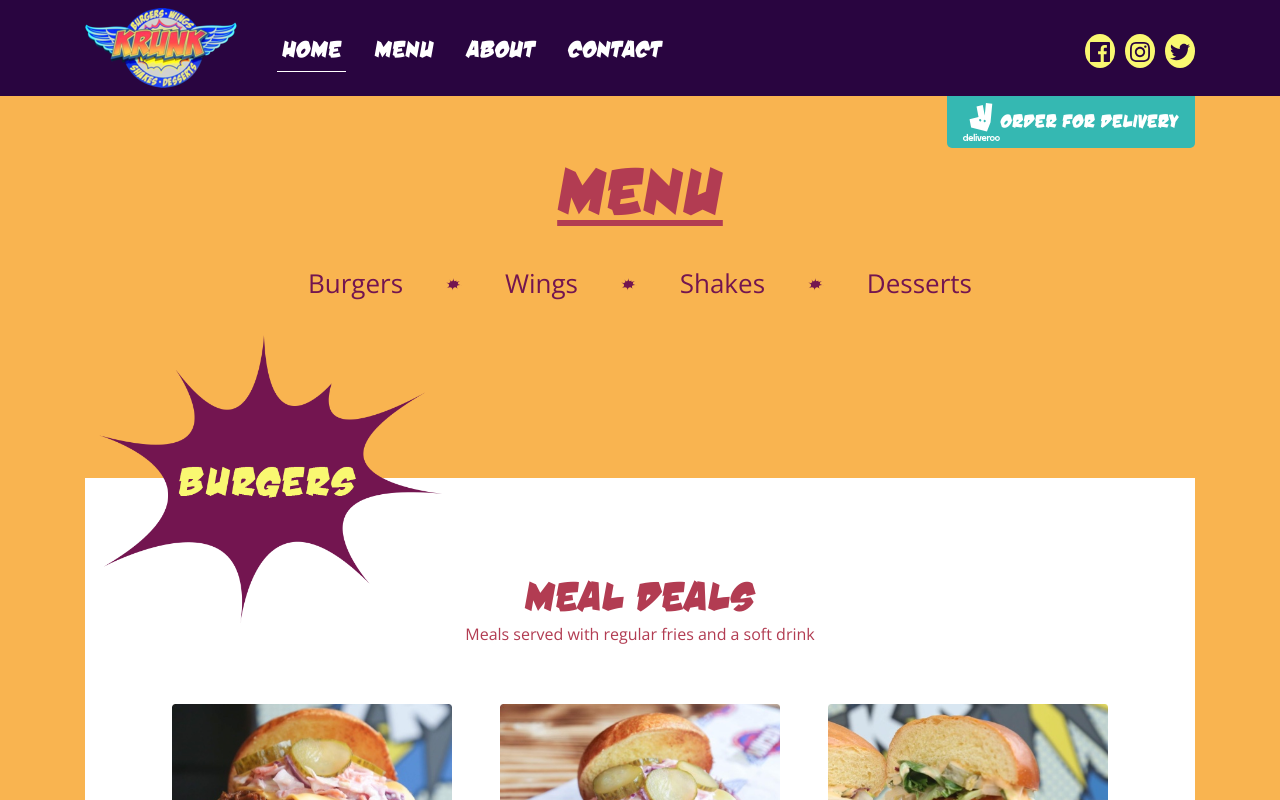
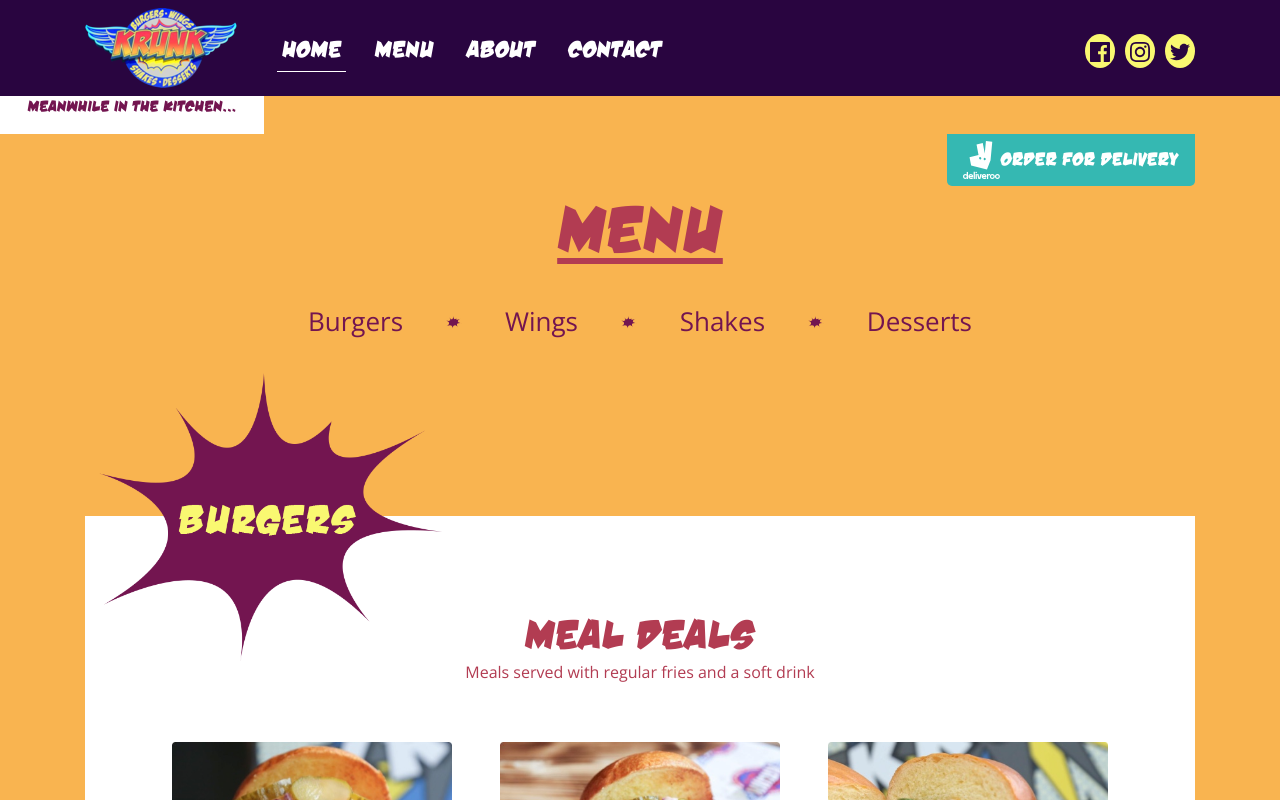
Before and after one commit to iamcstlouis/krunk-burgers-site, a Vue app: page /menu in a window 1280 px wide. Shown: the top 800 px of the page. Built offline with nearby package versions, Linux system fonts and the light colour scheme.

Commit message:
Adds ComicText component

```diff
--- /dev/null
+++ b/src/components/ComicText.vue
@@ -0,0 +1,30 @@
+<template>
+    <div class="comic-text">
+        <div class="content-wrapper">
+            <h3>Meanwhile in the kitchen...</h3>
+        </div>
+    </div>
+</template>
+
+<script>
+export default {
+    name: "ComicText"
+}
+</script>
+
+<style lang="scss" scoped>
+.comic-text {
+    background-color: #fff;
+    width: 26.4rem;
+    height: 3.8rem;
+
+    .content-wrapper {
+
+        h3 {
+            font-family: "dnk";
+            font-size: 16px;
+            color: #731550;
+        }
+    }
+}
+</style>
--- a/src/views/Menu.vue
+++ b/src/views/Menu.vue
@@ -1,5 +1,6 @@
 <template>
   <div class="menu">
+    <ComicText />
     <div class="container">
       <!-- Deliveroo Widget -->
       <DeliverooWidget />
@@ -17,6 +18,7 @@ import DeliverooWidget from "@/components/DeliverooWidget.vue";
 import SubMenu from "@/components/SubMenu.vue";
 import MealDeals from "@/components/MealDeals.vue";
 import MenuHdr from "@/components/MenuHdr.vue";
+import ComicText from "@/components/ComicText.vue";
 
 export default {
   name: "Menu",
@@ -24,7 +26,8 @@ export default {
     DeliverooWidget,
     SubMenu,
     MealDeals,
-    MenuHdr
+    MenuHdr,
+    ComicText
   }
 };
 </script>
```
